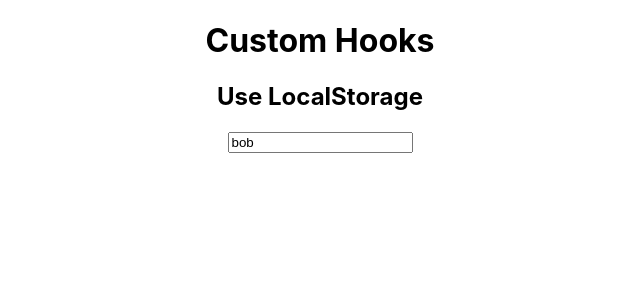
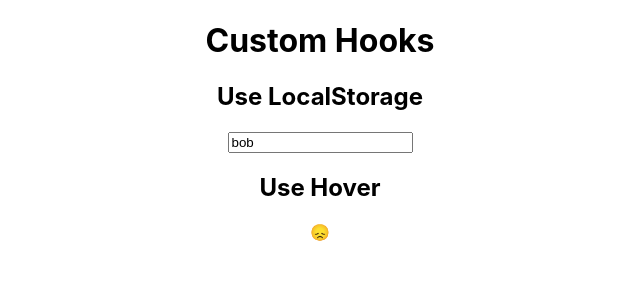
Before and after one commit to LiuL0703/react-hooks-examples, a React (Create React App) app: page / in a window 1280 px wide. Shown: the top 300 px of the page, without its empty margins (320-960 px from the left). Built offline with nearby package versions, Linux system fonts and the light colour scheme.

Commit message:
feat:useHover

```diff
--- a/src/App.js
+++ b/src/App.js
@@ -1,6 +1,7 @@
 import React from 'react';
 import './App.css';
 import UseLocalStorage from './useLocalStorege';
+import UseHover from './useHover';
 
 function App() {
   return (
@@ -10,6 +11,8 @@ function App() {
         </header>
         <h2>Use LocalStorage</h2>
         <UseLocalStorage />
+        <h2>Use Hover</h2>
+        <UseHover />
     </div>
   );
 }
--- /dev/null
+++ b/src/useHover/index.js
@@ -0,0 +1,37 @@
+import React,{ useRef, useState, useEffect} from 'react';
+
+export default function UseHoverApp(){
+    const [hoverRef, isHovered] = useHover();
+
+    return (
+      <div ref={hoverRef}>
+        {isHovered ? '😬': '😞'}
+      </div>
+    );
+}
+
+function useHover(){
+  const [value, setValue] = useState(false);
+  const ref = useRef(null);
+
+  const handleMouseOver = ()=>setValue(true);
+  const handleMouseOut = ()=> setValue(false);
+
+  useEffect(
+    ()=>{
+      const node = ref.current;
+
+      if(node){
+        node.addEventListener('mouseover', handleMouseOver, false);
+        node.addEventListener('mouseout', handleMouseOut,false);
+
+        return ()=>{
+          node.removeEventListener('mouseover',handleMouseOver,false);
+          node.removeEventListener('mouseout',handleMouseOut,false);
+        }
+      }
+    }
+  );
+
+  return [ref, value];
+}
```
